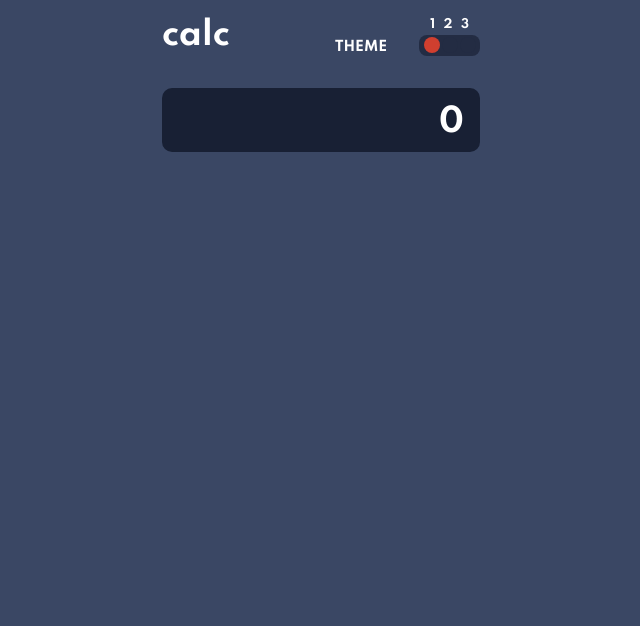
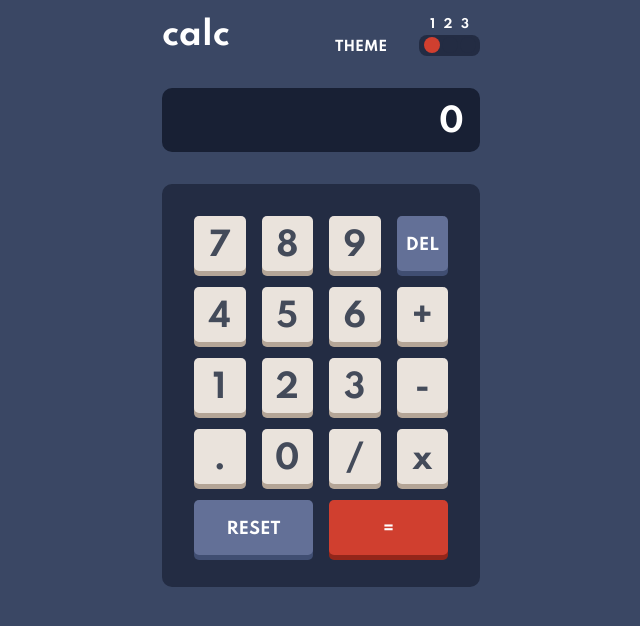
Before and after one commit to vilmis04/calculator-app, a React (Create React App) app: page / in a window 1280 px wide. Shown: the top 626 px of the page, without its empty margins (319-959 px from the left). Built offline with nearby package versions, Linux system fonts and the light colour scheme.

Commit message:
upd: keypad created

```diff
--- a/src/App.tsx
+++ b/src/App.tsx
@@ -51,7 +51,7 @@ function App() {
         <ThemeSelector colors={colorScheme} theme={themeNumber} changeTheme={changeTheme}/>
       </div>
       <Display output={output} color={colorScheme.screenBackground}/>
-      <InputKeys />
+      <InputKeys colors={colorScheme} theme={themeNumber} />
     </div>
   );
 }
--- a/src/colorSchemes.tsx
+++ b/src/colorSchemes.tsx
@@ -26,7 +26,7 @@ export const lightMode = {
     keysBackground: 'hsl(45, 7%, 89%)',
     keysShaddow: 'hsl(35, 11%, 61%)',
 
-    primaryText: 'hsl(0, 0, 100%)',
+    primaryText: 'hsl(0, 0%, 100%)',
     secondaryText: 'hsl(60, 10%, 19%)'
   }
 
@@ -44,5 +44,5 @@ export const contrastMode = {
 
     primaryText: 'hsl(198, 20%, 13%)',
     secondaryText: 'hsl(52, 100%, 62%)',
-    contrastOnlyText: 'hsl(0, 0, 100%)'
+    contrastOnlyText: 'hsl(0, 0%, 100%)'
   }
--- /dev/null
+++ b/src/components/Buttons/Buttons.tsx
@@ -0,0 +1,90 @@
+interface props {
+    colors: {
+        mainBackground: string,
+        keypadBackground: string,
+        screenBackground: string,
+
+        del_reset_background: string,
+        del_reset_shaddow: string,
+        equal_toggle_background: string,
+        equal_toggle_shaddow: string,
+        keysBackground: string,
+        keysShaddow: string,
+
+        primaryText: string,
+        secondaryText: string,
+        contrastOnlyText?: string
+    },
+    theme: string
+  }
+
+
+export default function Buttons (props: props) {
+
+
+    const inputButtons = [
+        '7', '8', '9', 'DEL',
+        '4', '5', '6', '+',
+        '1', '2', '3', '-',
+        '.', '0', '/', 'x',
+        'RESET', '='
+    ];
+
+    const buttons = inputButtons.map(key => {
+        const contrastText = props.colors.contrastOnlyText ? props.colors.contrastOnlyText : '';
+        const primaryText = props.colors.primaryText;
+        const secondaryText = props.colors.secondaryText;
+        const theme = props.theme;
+
+        let inputStyle = {
+            padding: '5px 0 0',
+            height: 55,
+            fontSize: 32,
+
+            gridColumn: 'span 1',
+            backgroundColor: props.colors.keysBackground,
+            boxShadow: '0 5px '+props.colors.keysShaddow,
+            color: theme === '1' ? primaryText : secondaryText,
+
+            border: 'none',
+            borderRadius: 5
+        }
+
+        switch (key) {
+            case 'DEL':
+                inputStyle.fontSize = 16;
+                inputStyle.backgroundColor = props.colors.del_reset_background;
+                inputStyle.boxShadow = '0 5px '+props.colors.del_reset_shaddow;
+                inputStyle.color = theme === '1' ? secondaryText :
+                    theme === '3' ? contrastText : primaryText;
+                break;
+            case 'RESET':
+                inputStyle.fontSize = 16;
+                inputStyle.backgroundColor = props.colors.del_reset_background;
+                inputStyle.boxShadow = '0 5px '+props.colors.del_reset_shaddow;
+                inputStyle.gridColumn = 'span 2';
+                inputStyle.color = theme === '1' ? secondaryText :
+                    theme === '3' ? contrastText : primaryText;
+                break;
+            case '=':
+                inputStyle.fontSize = 16;
+                inputStyle.backgroundColor = props.colors.equal_toggle_background;
+                inputStyle.boxShadow = '0 5px '+props.colors.equal_toggle_shaddow;
+                inputStyle.gridColumn = 'span 2';
+                inputStyle.color = theme === '1' ? secondaryText : primaryText;
+                break;
+        }
+            return (
+                <button data-number={key} style={inputStyle}>
+                    {key}
+                </button>
+            );
+        }
+    );
+
+    return (
+        <>
+            {buttons}
+        </>
+    );
+}
--- a/src/components/Display/Display.tsx
+++ b/src/components/Display/Display.tsx
@@ -1,20 +1,4 @@
 interface props {
-    // colors: {
-    //     mainBackground: string,
-    //     keypadBackground: string,
-    //     screenBackground: string,
-
-    //     del_reset_background: string,
-    //     del_reset_shaddow: string,
-    //     equal_toggle_background: string,
-    //     equal_toggle_shaddow: string,
-    //     keysBackground: string,
-    //     keysShaddow: string,
-
-    //     primaryText: string,
-    //     secondaryText: string,
-    //     contrastOnlyText?: string
-    // },
     color: string
     output: number
   }
@@ -37,7 +21,7 @@ export default function Display (props: props) {
         padding: '5px 1rem 0',
 
         borderRadius: 10,
-        background: props.color,
+        backgroundColor: props.color,
 
         fontSize: 32
     }
--- a/src/components/InputKeys/InputKeys.tsx
+++ b/src/components/InputKeys/InputKeys.tsx
@@ -1,7 +1,47 @@
-// interface ??? {
-//     ???: ???;
-// }
+import Buttons from '../Buttons/Buttons';
 
-export default function InputKeys (props: any) {
-    return null;
+interface props {
+    colors: {
+        mainBackground: string,
+        keypadBackground: string,
+        screenBackground: string,
+
+        del_reset_background: string,
+        del_reset_shaddow: string,
+        equal_toggle_background: string,
+        equal_toggle_shaddow: string,
+        keysBackground: string,
+        keysShaddow: string,
+
+        primaryText: string,
+        secondaryText: string,
+        contrastOnlyText?: string
+    },
+    theme: string
+  }
+
+export default function InputKeys (props: props) {
+
+
+    // styles
+
+    const containerStyle = {
+        width: '100%',
+        maxWidth: 480,
+        margin: '2rem 15px 0',
+        padding: '2rem',
+
+        display: 'grid',
+        gridTemplateColumns: 'repeat(4, 1fr)',
+        gap: '1rem',
+
+        borderRadius: 10,
+        backgroundColor: props.colors.keypadBackground
+    }
+
+    return (
+        <div style={containerStyle}>
+            <Buttons colors={props.colors} theme={props.theme} />
+        </div>
+    );
 }
```
